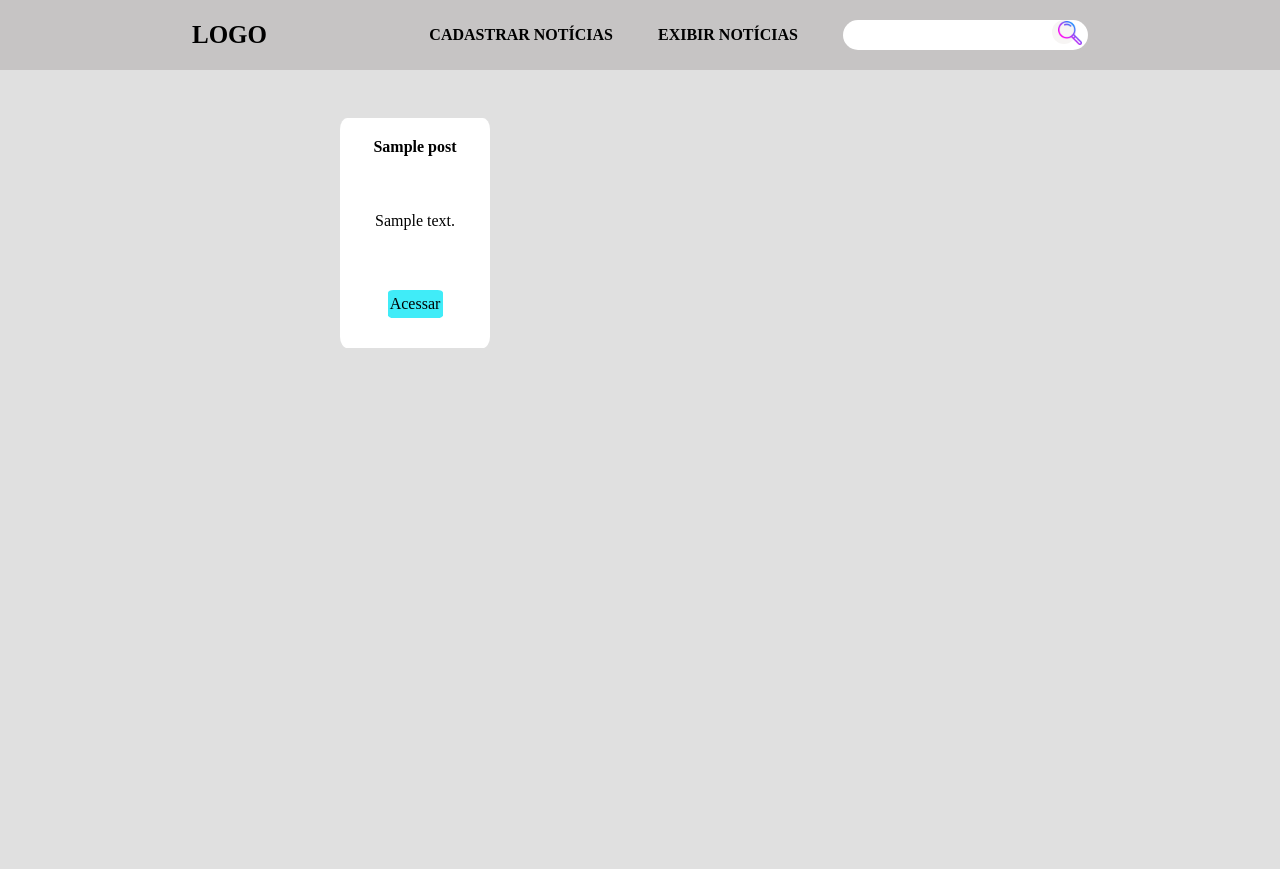
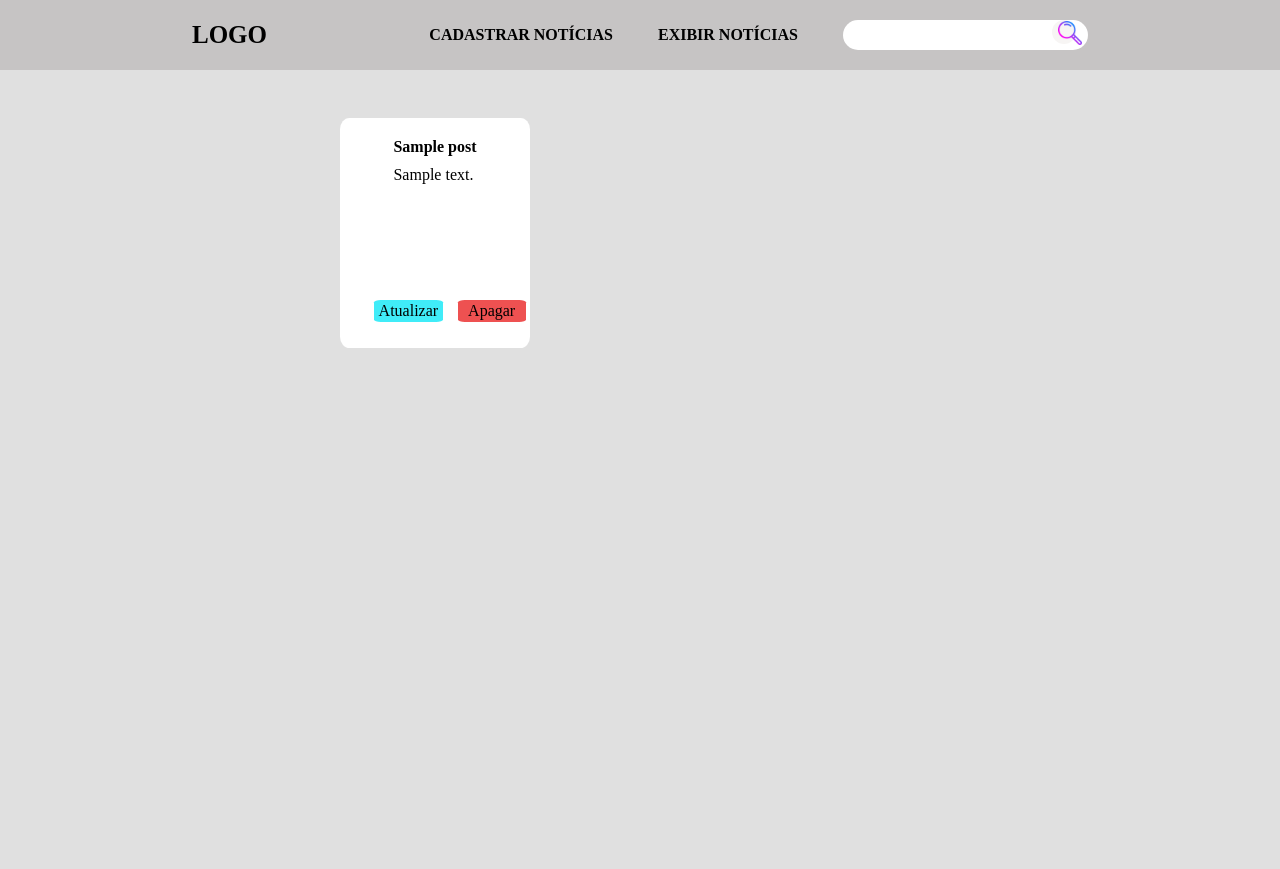
Before and after one commit to Robson-Ribeiro/devmedia-challenge, a Node server app: page / in a window 1280 px wide. Shown: the top 869 px of the page. Run offline with Node 20, Linux system fonts and the light colour scheme; tables that the repository leaves empty hold one stand-in row (values such as "Sample post"); some libraries are stand-ins or nearby versions.

Commit message:
Update or delete a post is now an available feature to the user

```diff
--- a/server/src/routes/postRoutes.js
+++ b/server/src/routes/postRoutes.js
@@ -1,12 +1,14 @@
 import { Router } from 'express';
 const router = new Router();
 
-import { createPost, updatePost, searchPost, newPost, showPost } from '../controller/postController.js';
+import { createPost, updatePost, searchPost, newPost, showPost, deletePost, showPostToBeUpdated } from '../controller/postController.js';
 
 router.get('/show/:id', showPost);
 router.get('/new', newPost);
 router.post('/create', createPost);
-router.post('/update', updatePost);
+router.post('/update/:id', updatePost);
 router.post('/search', searchPost);
+router.get('/delete/:id', deletePost);
+router.get('/update/:id', showPostToBeUpdated);
 
 export default router;
--- a/server/src/views/css/styles.css
+++ b/server/src/views/css/styles.css
@@ -126,7 +126,7 @@ a {
     background-color: white;
     min-height: 40%;
     height: 230px;
-    min-width: 150px;
+    min-width: 190px;
     width: 20%;
     padding: 20px;
     margin: 10px 20px;
@@ -137,28 +137,50 @@ a {
     justify-content: space-between;
     align-items: center;
     border-radius: 5%;
+    transition: 0.5 ease-in-out;
+}
+
+.post:hover {
+    box-shadow: 0 0 3px 4px black;
 }
 
 .post h4 {
     margin-bottom: 10px;
 }
 
-.post div a {
+.post a {
     text-decoration: none;
     color: black;
 }
 
-.post div {
+.postButtons {
+    display: flex;
+    justify-content: space-around;
+    gap: 15px;
+    margin-left: -10%;
+}
+
+.postButtons div {
     position: relative;
     min-width: 50%;
-    min-height: 15%;
+    height: 50%;
     border-radius: 10%;
-    background-color: rgb(64, 236, 248);
     display: flex;
     align-items: center;
     justify-content: center;
-    justify-self: flex-end;
+    justify-self: flex-start;
     margin: 15px 0 10px 0;
+}
+
+.update {
+    background-color: rgb(64, 236, 248);
+    justify-self: flex-start;
+}
+
+.delete {
+    background-color: rgb(238, 81, 81);
+    justify-self: flex-start;
+
 }
 
 .mainFormContainer {
--- a/server/src/views/index.ejs
+++ b/server/src/views/index.ejs
@@ -6,13 +6,20 @@
     <% if(posts.length > 0) { %>
         <div class="posts-container">
             <% posts.forEach(post => { %>
-                <div class="post">
-                    <h4><%= post.title %></h4>
-                    <p><%= post.text %></p>
-                    <div>
-                        <a href="/post/show/<%= post._id %>">Acessar</a>
+                <a href="/post/show/<%= post._id %>">
+                    <div class="post">
+                        <h4><%= post.title %></h4>
+                        <p><%= post.text %></p>
+                        <div class="postButtons">
+                            <div class="update">
+                                <a href="/post/update/<%= post._id %>">Atualizar</a>
+                            </div>
+                            <div class="delete">
+                                <a href="/post/delete/<%= post._id %>">Apagar</a>
+                            </div>
+                        </div>
                     </div>
-                </div>
+                </a>
             <% }); %>
         </div>
     <% } else { %>
```
Also changed, not shown: server/src/controller/postController.js (+28 -4 lines), server/src/views/postForm.ejs (+6 -2 lines).
